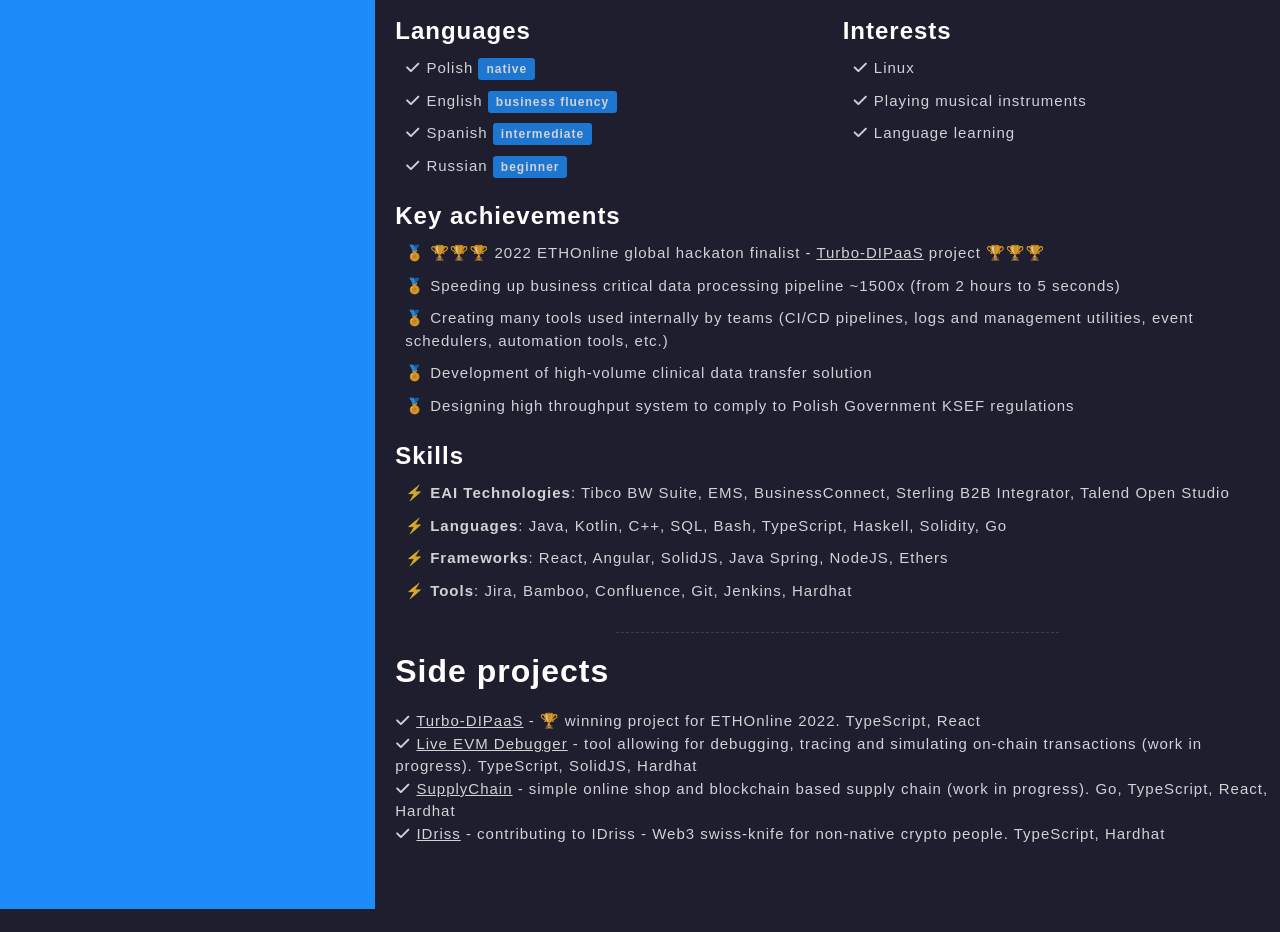
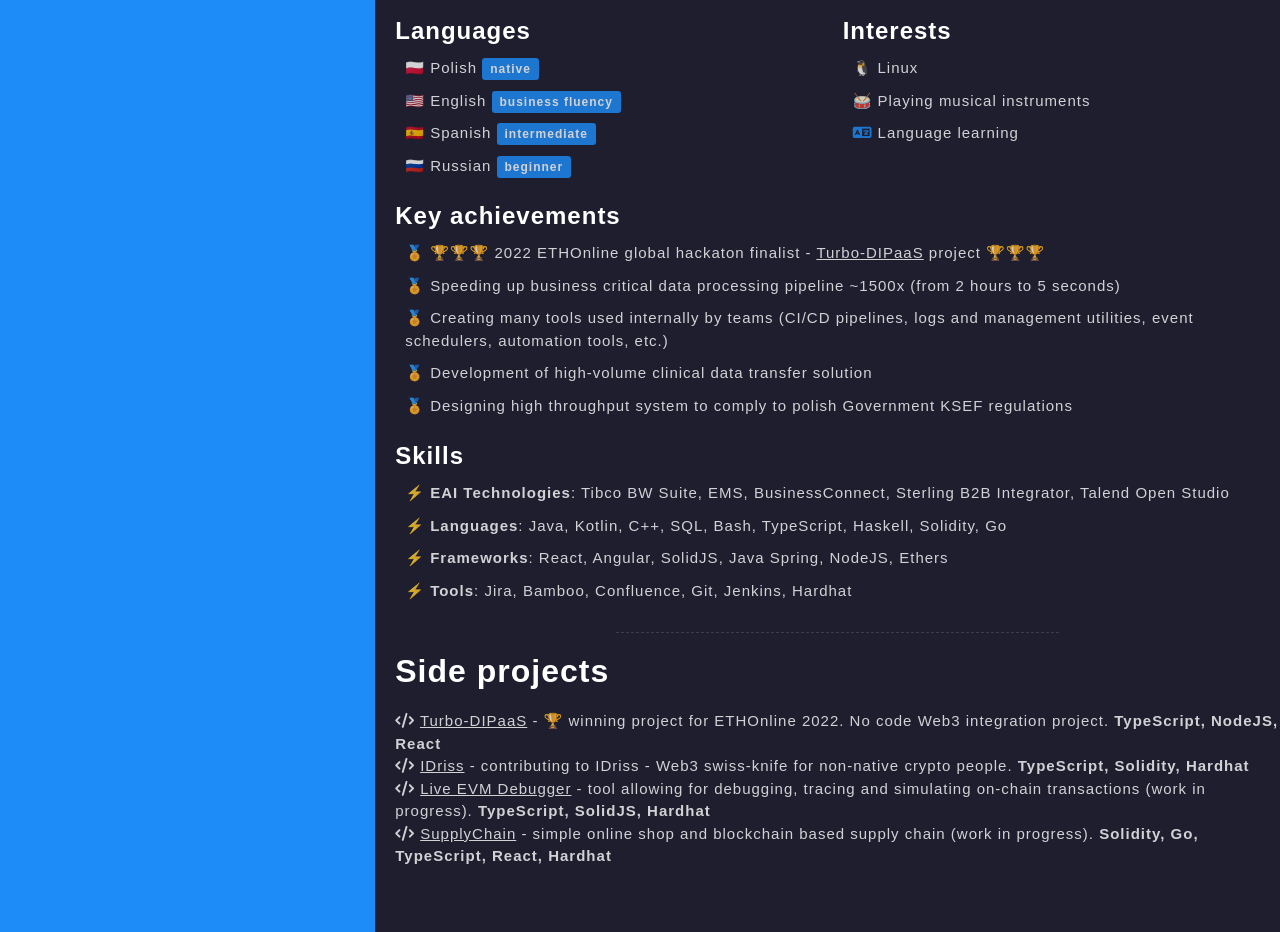
Before and after one commit to deliriusz/cv, a website: page src/index.html in a window 1280 px wide. Shown: the part 1657-2589 px from the top of the page. Before the commit the page ends 2566 px from the top, so only its background shows below. Drawn offline with Linux system fonts and the light colour scheme; a web font is replaced by a local one.

Commit message:
adding Unicode chars

```diff
--- a/src/index.html
+++ b/src/index.html
@@ -15,7 +15,7 @@
             </div>
             <h2>Rafał Kalinowski</h2>
             <p class="self-description">Man of many interests, with deepest love for IT. Specializing in backend and data & systems integration technologies.
-                Freelancing in Web3 (full stack and Smart Contracts). Passionate about Linux, programming and language learning. Open-minded, people person.</p>
+                Contributing to Web3 projects (full stack and Smart Contracts). Passionate about Linux, programming and language learning. Open-minded, people person.</p>
             <a href="https://rafal-kalinowski.pl"><i class="link-icons fa-regular fa-window-maximize"></i></a>
             <a href="https://www.linkedin.com/in/rafa%C5%82-kalinowski-539176a2"><i class="link-icons fa-brands fa-linkedin"></i></a>
             <a href="https://twitter.com/deliriusz_eth"><i class="link-icons fa-brands fa-twitter"></i></a>
@@ -37,8 +37,8 @@
                             <h4 class="timeline-title"><span>Integration Engineer | contractor for Allegro</span></h4>
                             <h4 class="timeline-date"><span class="badge">2020-01 &#8658; actually</span></h4>
                             <ul>
-                                <li>Maintenance and development of large-scale retail ERP system</li>
-                                <li>Designing whole system architecture for new integration solution</li>
+                                <li>Development of large-scale retail ERP integration system</li>
+                                <li>Designing whole system architecture for new integration stack</li>
                                 <li>Designing & development of integration data pipelines</li>
                                 <li>On-call Linux admin support for integration platform</li>
                                 <li>Building inhouse developer tools (cron event scheduler, utility dashboard, graphical code generation tool)</li>
@@ -141,16 +141,18 @@
             <div class="ability-container">
                 <div class="reveal fade-right">
                    <h2>Languages</h2>
-                    <p><i class="fa-solid fa-check"></i> Polish <span class="ability-badge">native</span></p>
-                    <p><i class="fa-solid fa-check"></i> English <span class="ability-badge">business fluency</span></p>
-                    <p><i class="fa-solid fa-check"></i> Spanish <span class="ability-badge">intermediate</span></p>
-                    <p><i class="fa-solid fa-check"></i> Russian <span class="ability-badge">beginner</span></p>
+                    <p> 🇵🇱 Polish <span class="ability-badge">native</span></p>
+                    <p> 🇺🇸 English <span class="ability-badge">business fluency</span></p>
+                    <p> 🇪🇸 Spanish <span class="ability-badge">intermediate</span></p>
+                    <p> 🇷🇺 Russian <span class="ability-badge">beginner</span></p>
                 </div>
                 <div class="reveal fade-right">
                     <h2>Interests</h2>
-                    <p><i class="fa-solid fa-check"></i> Linux</p>
-                    <p><i class="fa-solid fa-check"></i> Playing musical instruments</p>
-                    <p><i class="fa-solid fa-check"></i> Language learning</p>
+<!--                    <p><i class="fa-brands fa-linux primary-color"></i> Linux</p>-->
+                    <p>&#128039; Linux</p>
+                    <p>&#129345; Playing musical instruments</p>
+<!--                    <p><b><i class="fa-solid fa-language primary-color"></i></b> Language learning</p>-->
+                    <p><i class="fa-solid fa-language primary-color"></i> Language learning</p>
                 </div>
                 <div class="long-ability-item reveal fade-right">
                     <h2>Key achievements</h2>
@@ -158,7 +160,7 @@
                     <p>&#x1f3c5; Speeding up business critical data processing pipeline ~1500x (from 2 hours to 5 seconds)</p>
                     <p>&#x1f3c5; Creating many tools used internally by teams (CI/CD pipelines, logs and management utilities, event schedulers, automation tools, etc.)</p>
                     <p>&#x1f3c5; Development of high-volume clinical data transfer solution</p>
-                    <p>&#x1f3c5; Designing high throughput system to comply to Polish Government KSEF regulations</p>
+                    <p>&#x1f3c5; Designing high throughput system to comply to polish Government KSEF regulations</p>
                 </div>
                 <div class="long-ability-item reveal fade-right">
                     <h2>Skills</h2>
@@ -174,10 +176,10 @@
 
         <div class="cv-section reveal fade-bottom">
             <h1>Side projects</h1>
-            <p><i class="fa-solid fa-check"></i> <a href="https://turbo-dipaas.rafal-kalinowski.pl">Turbo-DIPaaS</a> - &#127942; winning project for ETHOnline 2022. TypeScript, React</p>
-            <p><i class="fa-solid fa-check"></i> <a href="https://github.com/deliriusz/live-evm-debugger">Live EVM Debugger</a> - tool allowing for debugging, tracing and simulating on-chain transactions (work in progress). TypeScript, SolidJS, Hardhat</p>
-            <p><i class="fa-solid fa-check"></i> <a href="https://github.com/deliriusz/supply-chain">SupplyChain</a> - simple online shop and blockchain based supply chain (work in progress). Go, TypeScript, React, Hardhat</p>
-            <p><i class="fa-solid fa-check"></i> <a href="https://github.com/idriss-crypto">IDriss</a> - contributing to IDriss - Web3 swiss-knife for non-native crypto people. TypeScript, Hardhat</p>
+            <p><i class="fa-solid fa-code"></i> <a href="https://turbo-dipaas.rafal-kalinowski.pl">Turbo-DIPaaS</a> - &#127942; winning project for ETHOnline 2022. No code Web3 integration project. <b>TypeScript, NodeJS, React</b></p>
+            <p><i class="fa-solid fa-code"></i> <a href="https://www.idriss.xyz/">IDriss</a> - contributing to IDriss - Web3 swiss-knife for non-native crypto people. <b>TypeScript, Solidity, Hardhat</b></p>
+            <p><i class="fa-solid fa-code"></i> <a href="https://github.com/deliriusz/live-evm-debugger">Live EVM Debugger</a> - tool allowing for debugging, tracing and simulating on-chain transactions (work in progress). <b>TypeScript, SolidJS, Hardhat</b></p>
+            <p><i class="fa-solid fa-code"></i> <a href="https://github.com/deliriusz/supply-chain">SupplyChain</a> - simple online shop and blockchain based supply chain (work in progress). <b>Solidity, Go, TypeScript, React, Hardhat</b></p>
         </div>
         <div class="footer"></div>
     </div>
--- a/src/styles/sass/main.scss
+++ b/src/styles/sass/main.scss
@@ -37,6 +37,10 @@ p, li {
   line-height: 1.5;
   font-size: 15px;
   opacity: .8;
+}
+
+.primary-color {
+  color: $primary;
 }
 
 li {
```
Also changed, not shown: src/styles/css/style.css.
